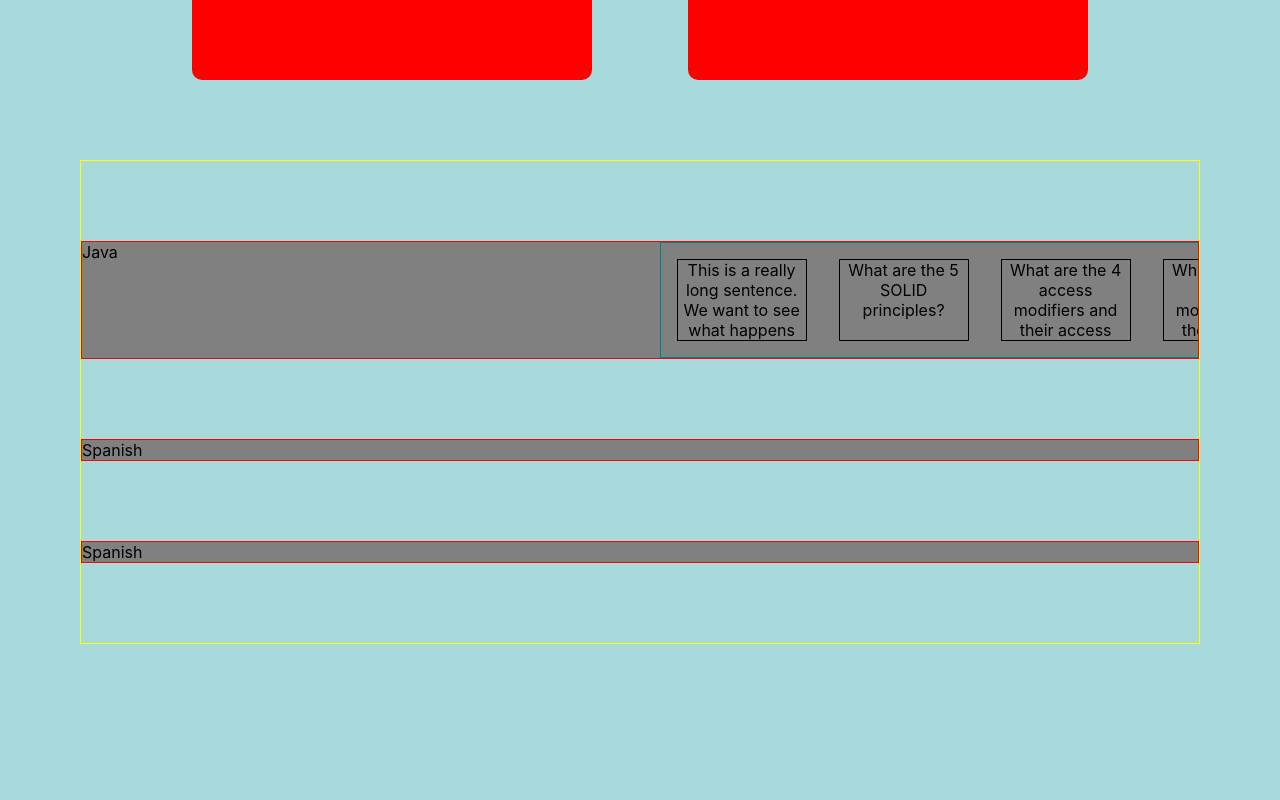
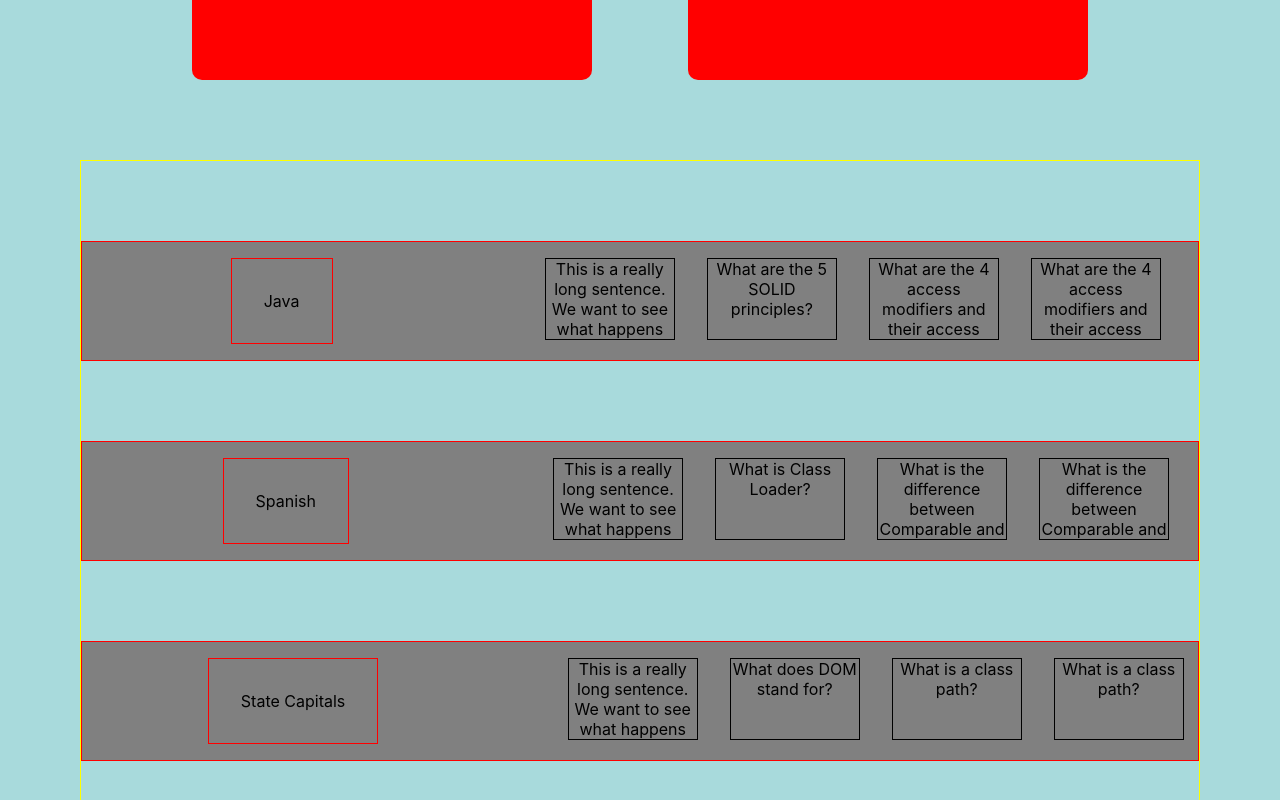
Before and after one commit to michael-mcmasters/Notecards, a React (Create React App) app: page / in a window 1280 px wide. Shown: the part 294-1094 px from the top of the page. Before the commit the page ends 1018 px from the top, so only its background shows below. Built offline with nearby package versions, Linux system fonts and the light colour scheme.

Commit message:
Style deck name. Fill other rows

```diff
--- a/src/components/homepage2/HomePage2.js
+++ b/src/components/homepage2/HomePage2.js
@@ -12,7 +12,7 @@ const HomePage2 = () => {
   }
   let deckTwo = {
     name: "Spanish",
-    cards: cards.slice(15, 21)
+    cards: cards.slice(15, 30)
   }
   let deckThree = {
     name: "State Capitals",
@@ -24,7 +24,9 @@ const HomePage2 = () => {
   return (
     <Wrapper>
       <DeckRow>
-        {decks[0].name}
+        <DeckName>
+          {decks[0].name}
+        </DeckName>
         <CardsGallary>
           <Card>This is a really long sentence. We want to see what happens when we have really long sentences.</Card>
           <Card>{decks[0].cards[6].frontText}</Card>
@@ -33,10 +35,26 @@ const HomePage2 = () => {
         </CardsGallary>
       </DeckRow>
       <DeckRow>
-        Spanish
+        <DeckName>
+          {decks[1].name}
+        </DeckName>
+        <CardsGallary>
+          <Card>This is a really long sentence. We want to see what happens when we have really long sentences.</Card>
+          <Card>{decks[1].cards[6].frontText}</Card>
+          <Card>{decks[1].cards[5].frontText}</Card>
+          <Card>{decks[1].cards[5].frontText}</Card>
+        </CardsGallary>
       </DeckRow>
       <DeckRow>
-        Spanish
+        <DeckName>
+          {decks[2].name}
+        </DeckName>
+        <CardsGallary>
+          <Card>This is a really long sentence. We want to see what happens when we have really long sentences.</Card>
+          <Card>{decks[2].cards[6].frontText}</Card>
+          <Card>{decks[2].cards[5].frontText}</Card>
+          <Card>{decks[2].cards[5].frontText}</Card>
+        </CardsGallary>
       </DeckRow>
     </Wrapper>
   );
@@ -49,18 +67,25 @@ const Wrapper = styled.div`
 
 const DeckRow = styled.div`
   display: flex;
-  justify-content: space-between;
+  justify-content: space-evenly;
   background-color: gray;
   margin: 5rem 0;
   border: 1px solid red;
   overflow: hidden;
 `;
 
+const DeckName = styled.div`
+  border: 1px solid red;
+  padding: 2rem;
+  margin: 1rem;
+`;
+
 const CardsGallary = styled.div`
   position: relative;
   left: 10%;              /* Div is pushed to the right so that only part of last card is shown. */
-  margin-left: -2rem;     /* Offset its margin */
-  border: 1px solid teal;
+                          /* Offset its margin */
+  margin-left: -4rem;
+  /* border: 1px solid teal;   */
   overflow: hidden;
   display: flex;
 `;
```
